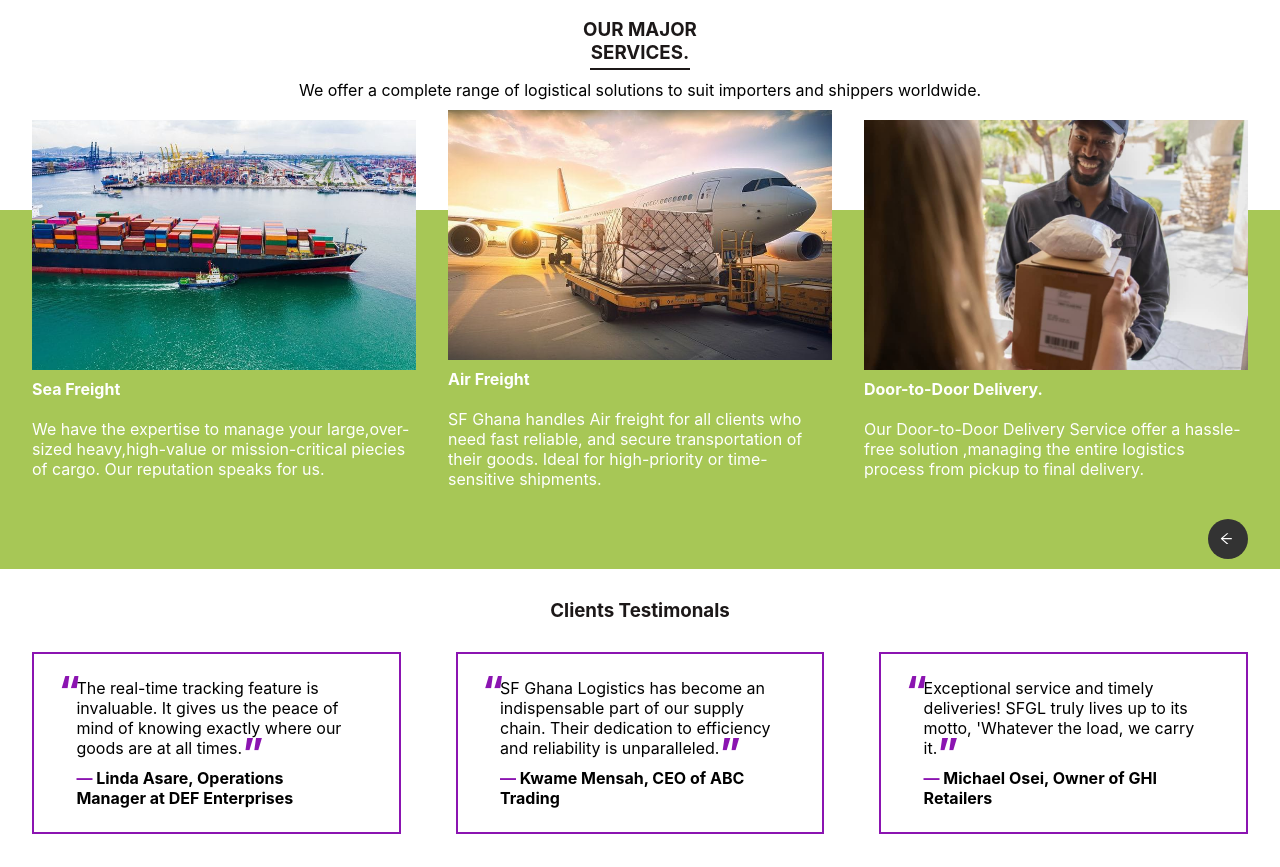
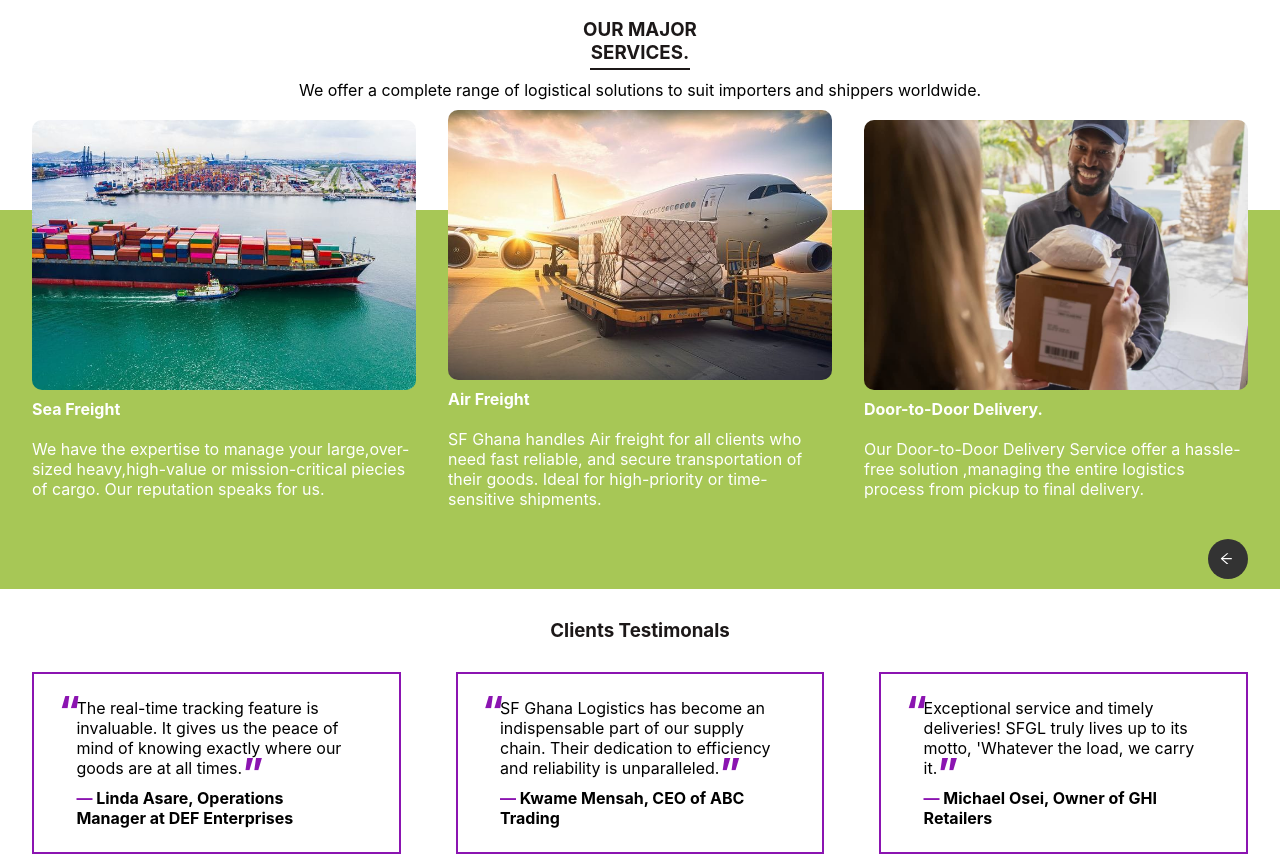
Before and after one commit to Akuafo-Patawah12/SGF-Logistics, a React (Create React App) app in the folder Client/: page / in a window 1280 px wide. Shown: the part 880-1747 px from the top of the page. Built offline with nearby package versions, Linux system fonts and the light colour scheme; no server answers.

Commit message:
new update

```diff
--- a/Client/src/Pages/Home.css
+++ b/Client/src/Pages/Home.css
@@ -108,8 +108,9 @@
 
     & img{
       width: 100%;
-      height: 250px;
+      height: 270px;
       object-fit: cover;
+      border-radius: 10px;
       isolation: isolate;
     }
 
--- a/Client/src/Pages/Terms.css
+++ b/Client/src/Pages/Terms.css
@@ -4,13 +4,16 @@
 
   .tab {
     counter-increment: my-counter;
+    color: black;
   }
 
   .tab::before {
-    color: black;
+
     content: counter(my-counter) " ";
   }
 
   .terms{
     width: 60%;
+    height: 450px;
+    overflow-y: auto;
   }
--- a/Client/src/Pages/TermsAndCondition.jsx
+++ b/Client/src/Pages/TermsAndCondition.jsx
@@ -29,8 +29,10 @@ const TermsAndCondition = () => {
       </section>
 
       <section className="terms">
+        <p>Terms Of Service</p>
         <div>
           <h4> Prohibition of Contraband Goods</h4>
+
          <p>
 
             SF Ghana Logistics (SFGL) strictly prohibits the shipment of contraband or illegal goods. All
```
